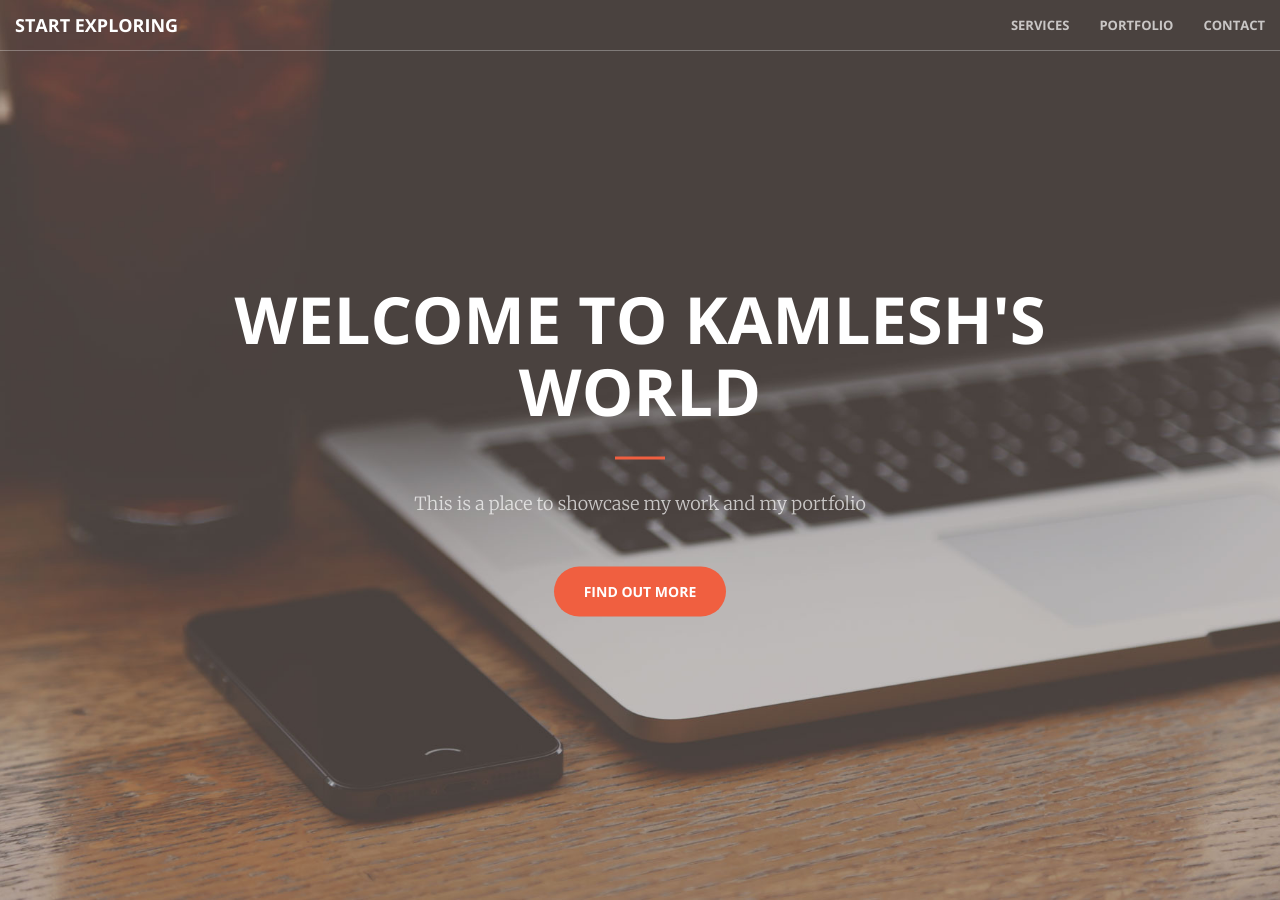
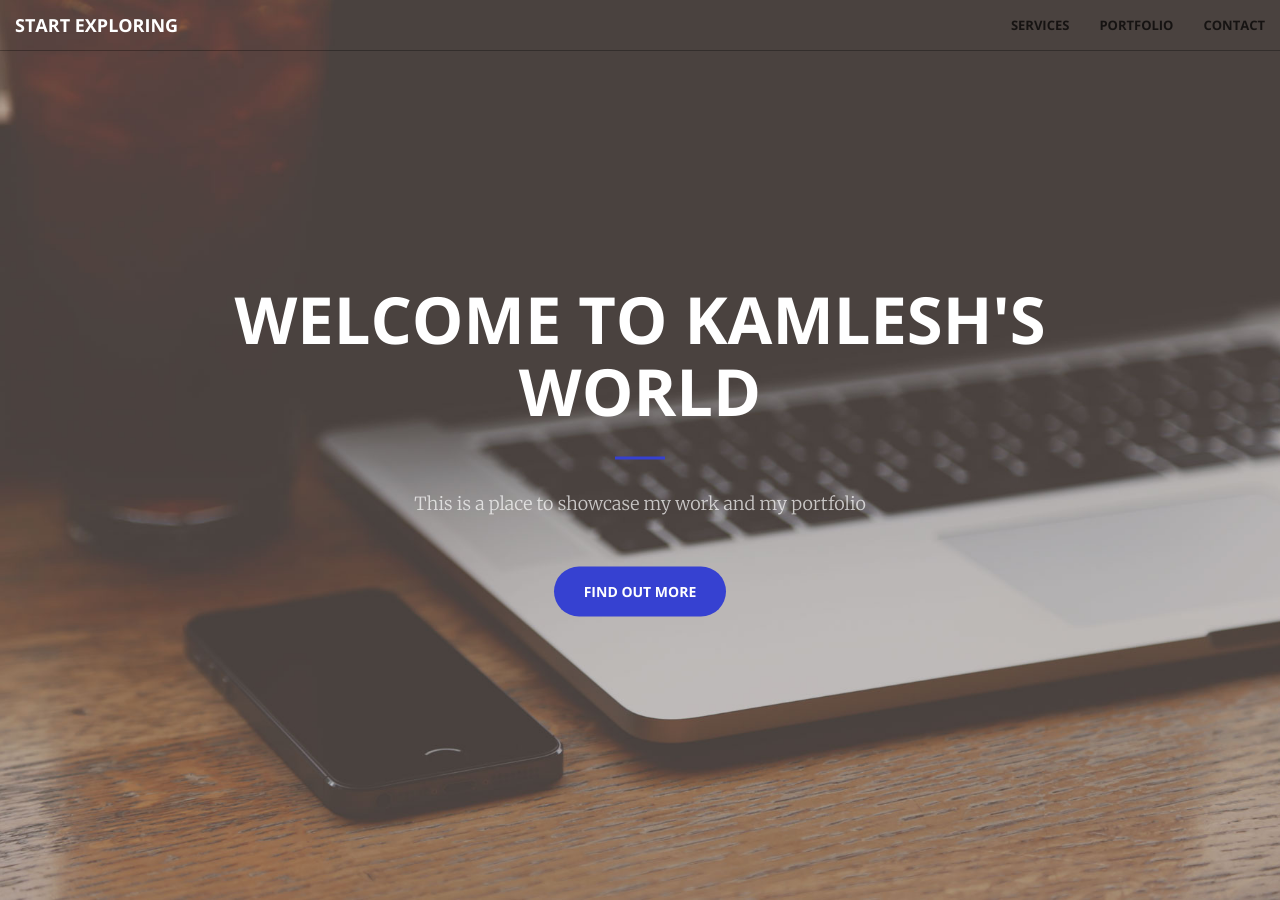
Before and after one commit to kamleshkc2002/kamleshkc2002.github.io, a Jekyll site: the page built from index.html, in a window 1280 px wide and 900 px high. Built offline with Jekyll 4.4.1, drawn with Linux system fonts in a browser that asks for light colours.

Commit message:
Color changes

```diff
--- a/_includes/services.html
+++ b/_includes/services.html
@@ -1,3 +1,9 @@
+<!--<style>-->
+<!--    body {-->
+<!--        background-color: #ABBAEA;-->
+<!--    }-->
+<!--</style>-->
+
 <section id="services">
     <div class="container">
         <div class="row">
--- a/_sass/_base.scss
+++ b/_sass/_base.scss
@@ -6,6 +6,7 @@ body {
 
 body {
     @include serif-font;
+    background-color: #a9bacf;
 }
 
 hr {
@@ -110,9 +111,9 @@ aside {
     }
     @media (min-width: 768px) {
         background-color: transparent;
-        border-color: rgba(white, .3);
+        border-color: rgba(black, .3);
         .navbar-header .navbar-brand {
-            color: rgba(white, .7);
+            color: rgba(black, .7);
             &:hover,
             &:focus {
                 color: white;
@@ -120,7 +121,7 @@ aside {
         }
         .nav > li > a,
         .nav > li > a:focus {
-            color: rgba(white, .7);
+            color: rgba(black, .7);
             &:hover {
                 color: white;
             }
@@ -214,6 +215,7 @@ header {
 .service-box {
     max-width: 400px;
     margin: 50px auto 0;
+//     background: rgba(black, .9);
     @media (min-width: 992px) {
         margin: 20px auto 0;
     }
@@ -228,7 +230,7 @@ header {
     max-width: 650px;
     margin: 0 auto;
     .portfolio-box-caption {
-        color: white;
+        color: black;
         opacity: 0;
         display: block;
         background: rgba( $theme-primary, .9 );
--- a/css/main.scss
+++ b/css/main.scss
@@ -34,7 +34,7 @@
 // }
 
 // variables.less
-$theme-primary: #F05F40;
+$theme-primary: #3641D1;
 $theme-dark: #222;
 
 // Import partials from `sass_dir` (defaults to `_sass`)
```
